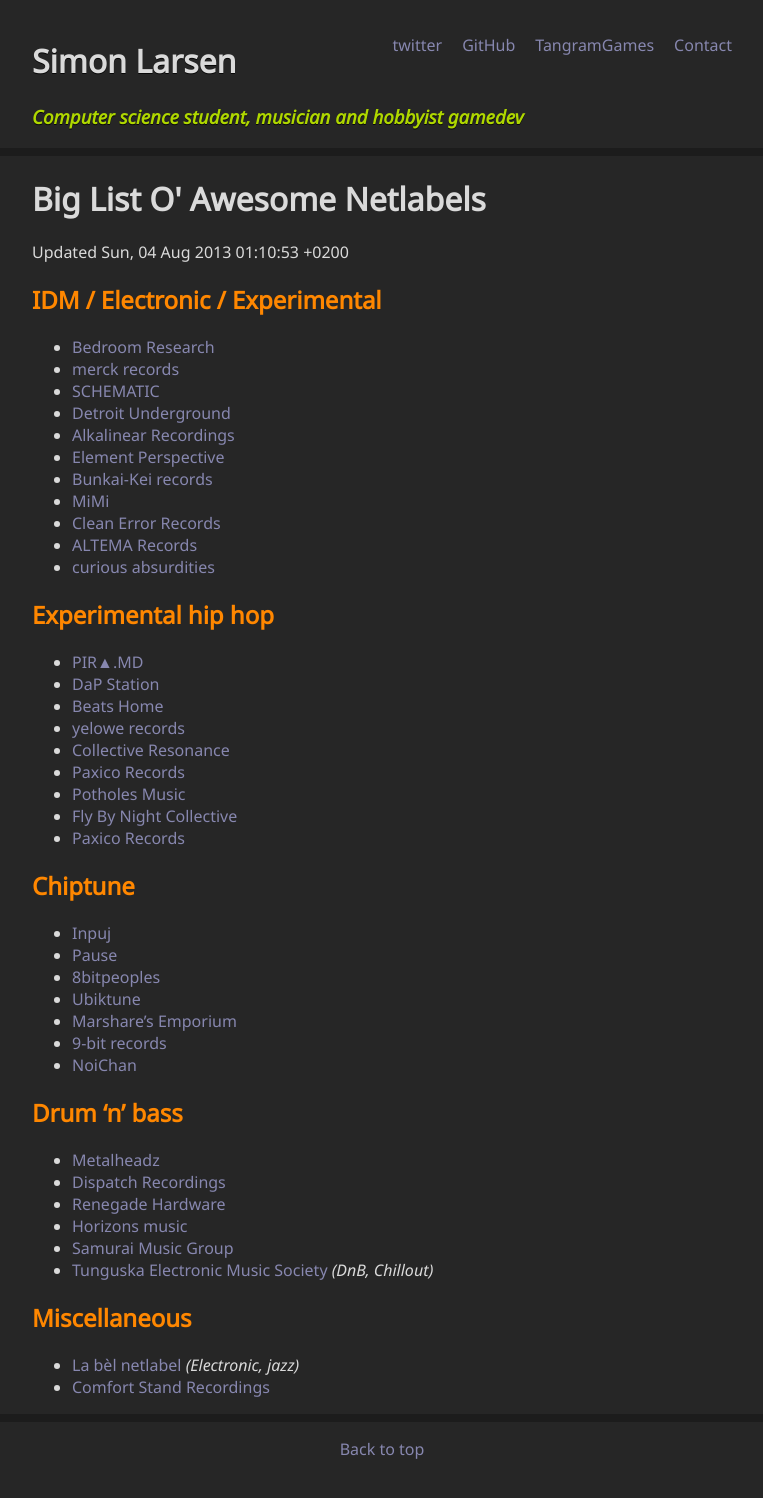
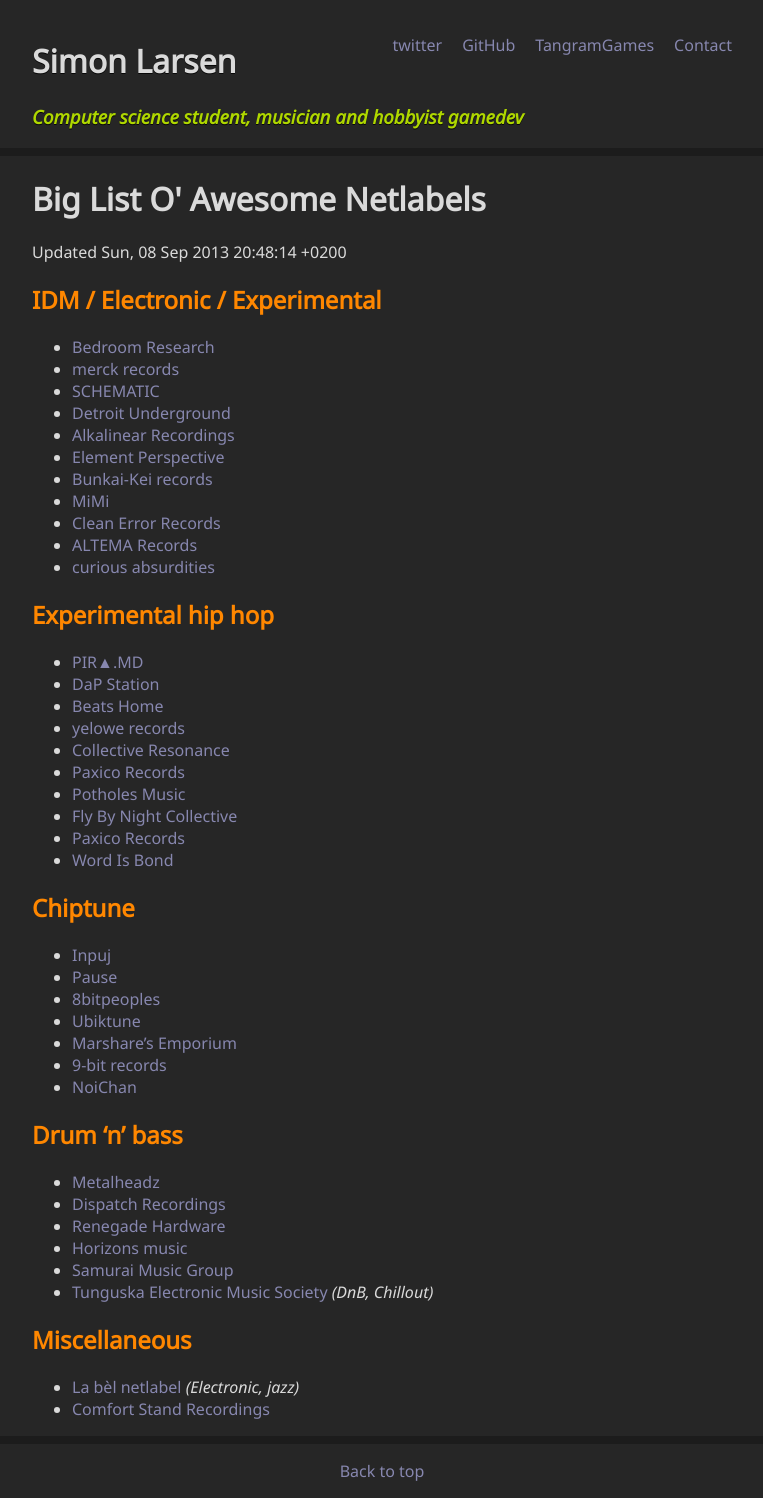
Before and after one commit to SimonLarsen/simonlarsen.github.io, a Jekyll site: the page built from netlabels/index.md, in a window 1280 px wide. Shown: the whole page, without its empty margins (258-1021 px from the left). Built offline with Jekyll 4.4.1, drawn with Linux system fonts in a browser that asks for light colours; before the commit the page ends 1476 px from its top, so only the background shows below that.

Commit message:
Update index.md

```diff
--- a/netlabels/index.md
+++ b/netlabels/index.md
@@ -2,7 +2,7 @@
 layout: default
 title: Big List O' Awesome Netlabels
 ---
-Updated Sun, 04 Aug 2013 01:10:53 +0200
+Updated Sun, 08 Sep 2013 20:48:14 +0200
 
 ## IDM / Electronic / Experimental ##
 
@@ -29,6 +29,7 @@
 * [Potholes Music](http://potholesinmyblog.com/potholes-music/)
 * [Fly By Night Collective](http://flybynightcollective.bandcamp.com/)
 * [Paxico Records](http://paxicorecords.com/)
+* [Word Is Bond](http://wordisbond.bandcamp.com/)
 
 ## Chiptune ##
 
```
